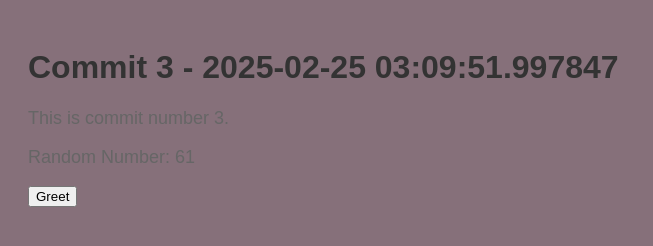
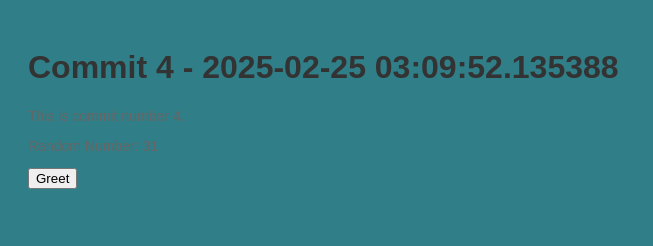
Before and after one commit to legbald0d/myrep-repo-20250225030944, a plain HTML site: page index.html in a window 1280 px wide. Shown: the whole page, without its empty margins (0-653 px from the left). Drawn offline with Linux system fonts and the light colour scheme.

Commit message:
📝 Commit 4 with HTML, CSS, and JS

```diff
--- a/index.html
+++ b/index.html
@@ -2,13 +2,13 @@
     <!DOCTYPE html>
     <html>
     <head>
-        <title>Commit 3 - 2025-02-25 03:09:51.997847</title>
+        <title>Commit 4 - 2025-02-25 03:09:52.135388</title>
         <link rel="stylesheet" href="style.css">
     </head>
     <body>
-        <h1>Commit 3 - 2025-02-25 03:09:51.997847</h1>
-        <p>This is commit number 3.</p>
-        <p>Random Number: 61</p>
+        <h1>Commit 4 - 2025-02-25 03:09:52.135388</h1>
+        <p>This is commit number 4.</p>
+        <p>Random Number: 31</p>
         <button onclick="greet()">Greet</button>
         <script src="script.js"></script>
     </body>
--- a/script.js
+++ b/script.js
@@ -2,4 +2,4 @@
     function greet() {
         alert('Hello from commit ' + commitNumber + '!');
     }
-    var commitNumber = 3;
+    var commitNumber = 4;
--- a/style.css
+++ b/style.css
@@ -1,7 +1,7 @@
 
     body {
         font-family: Arial, sans-serif;
-        background-color: #86707a;
+        background-color: #307e87;
         padding: 20px;
     }
     h1 {
@@ -9,5 +9,5 @@
     }
     p {
         color: #666;
-        font-size: 18px;
+        font-size: 14px;
     }
```
